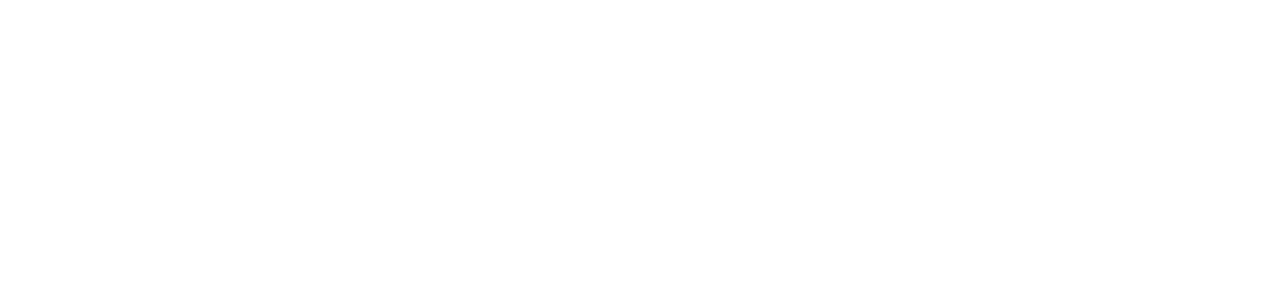
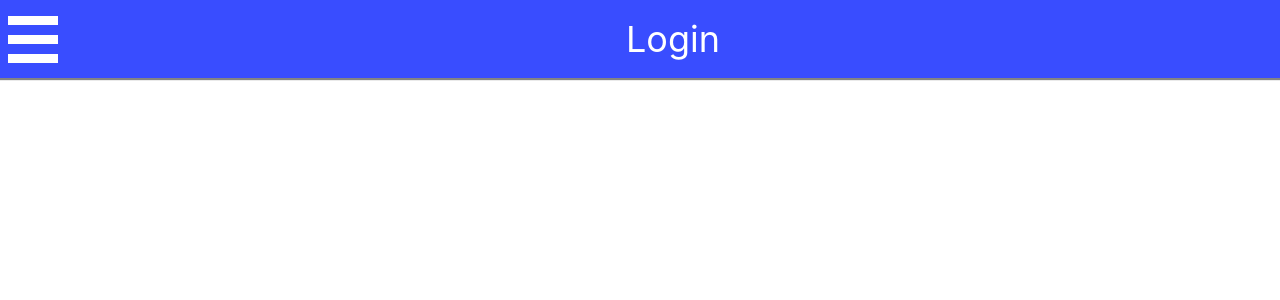
Before and after one commit to Nykollas/projeto_si, a React (Create React App) app: page / in a window 1280 px wide. Shown: the top 300 px of the page. Built offline with nearby package versions, Linux system fonts and the light colour scheme.

Commit message:
header finalizado

```diff
--- a/src/App.js
+++ b/src/App.js
@@ -1,13 +1,12 @@
 import React from 'react';
-import logo from './logo.svg';
+import Header from './components/Header';
+import Hamburguer from './assets/images/hamburguer';
 
-
+import Login from './pages/Login';
 
 function App() {
   return (
-    <div className={'test'}>
-
-    </div>
+    <Login></Login>
   );
 }
 
--- /dev/null
+++ b/src/assets/images/hamburguer.js
@@ -0,0 +1,18 @@
+import React, { Component } from 'react';
+
+
+
+class Hamburguer extends Component {
+    render = () => {
+        return (
+            <svg width="50" height="47" viewBox="0 0 50 47" fill="none" xmlns="http://www.w3.org/2000/svg">
+                <rect width="50" height="9" fill="white" />
+                <rect y="19" width="50" height="9" fill="white" />
+                <rect y="38" width="50" height="9" fill="white" />
+            </svg>
+
+        )
+    }
+}
+
+export default Hamburguer;
--- a/src/assets/styles/css/style.css
+++ b/src/assets/styles/css/style.css
@@ -0,0 +1,43 @@
+.full-centered {
+  display: flex;
+  align-items: center;
+  justify-content: center;
+}
+.row-vertical-centered {
+  display: flex;
+  flex-direction: row;
+  align-items: center;
+}
+.row-horizontal-centered {
+  display: flex;
+  flex-direction: row;
+  justify-content: center;
+}
+.default-shadow {
+  box-shadow: 1px 1px 1px 1px #848484;
+}
+.header {
+  display: flex;
+  flex-direction: row;
+  align-items: center;
+  box-shadow: 1px 1px 1px 1px #848484;
+  background-color: #394DFF;
+  height: 78px;
+  width: 100%;
+}
+.header-icon-container {
+  display: flex;
+  flex-direction: row;
+  align-items: center;
+  margin: 8px;
+}
+.header-title {
+  display: flex;
+  flex-direction: row;
+  justify-content: center;
+  width: 100%;
+}
+.header-title-text {
+  font-size: 36px;
+  color: #FFFFFF;
+}
--- /dev/null
+++ b/src/assets/styles/less/header.less
@@ -0,0 +1,35 @@
+@import url('./mixins.less');
+
+//Nome das classes
+.header{
+
+    //Mixins
+    .row-vertical-centered();
+    .default-shadow();
+
+    //Regras específicas da classe
+    background-color: @solid-blue;
+    height: @header-height;
+    width: 100%;
+
+}
+.header-icon-container{
+
+    .row-vertical-centered();
+
+    margin:8px;
+
+}
+
+.header-title{
+
+    .row-horizontal-centered();
+
+    width: 100%;
+
+}
+
+.header-title-text{
+    font-size: @header-text-size;
+    color: @white;
+}
--- /dev/null
+++ b/src/assets/styles/less/measures.less
@@ -0,0 +1,2 @@
+@header-height:78px;
+@header-text-size:36px;
--- a/src/assets/styles/less/style.less
+++ b/src/assets/styles/less/style.less
@@ -0,0 +1,3 @@
+@import url('./colors.less');
+@import url('./header.less');
+@import url('./measures.less');
--- a/src/components/Header.js
+++ b/src/components/Header.js
@@ -1,10 +1,23 @@
 import React, { Component } from 'react';
 
 class Header extends Component {
+
+    constructor(props){
+        super(props);
+    }
+
     render = () => {
+
+        const { icon, title } = this.props;
+
         return(<div className={'header'}>
-                <div>
-
+                <div className={"header-icon-container"}>
+                    {icon}
+                </div>
+                <div className={"header-title"}>
+                    <p className={"header-title-text"}>
+                        {title}
+                    </p>
                 </div>
             </div>)
     }
--- /dev/null
+++ b/src/pages/Login.js
@@ -0,0 +1,13 @@
+import React, { Component } from 'react';
+import Header from '../components/Header';
+import Hamburguer from '../assets/images/hamburguer';
+
+class Login  extends Component {
+    render = () => {
+        return(
+            <Header icon={<Hamburguer/>} title={"Login"}></Header>
+        )
+    }
+}
+
+export default Login;
```
Also changed, not shown: src/assets/styles/less/colors.less (+7 -4 lines), src/assets/styles/less/main.less (deleted, +0 -9 lines), src/assets/styles/less/mixins.less (added, +23 -0 lines), src/index.js (line endings or trailing spaces).
